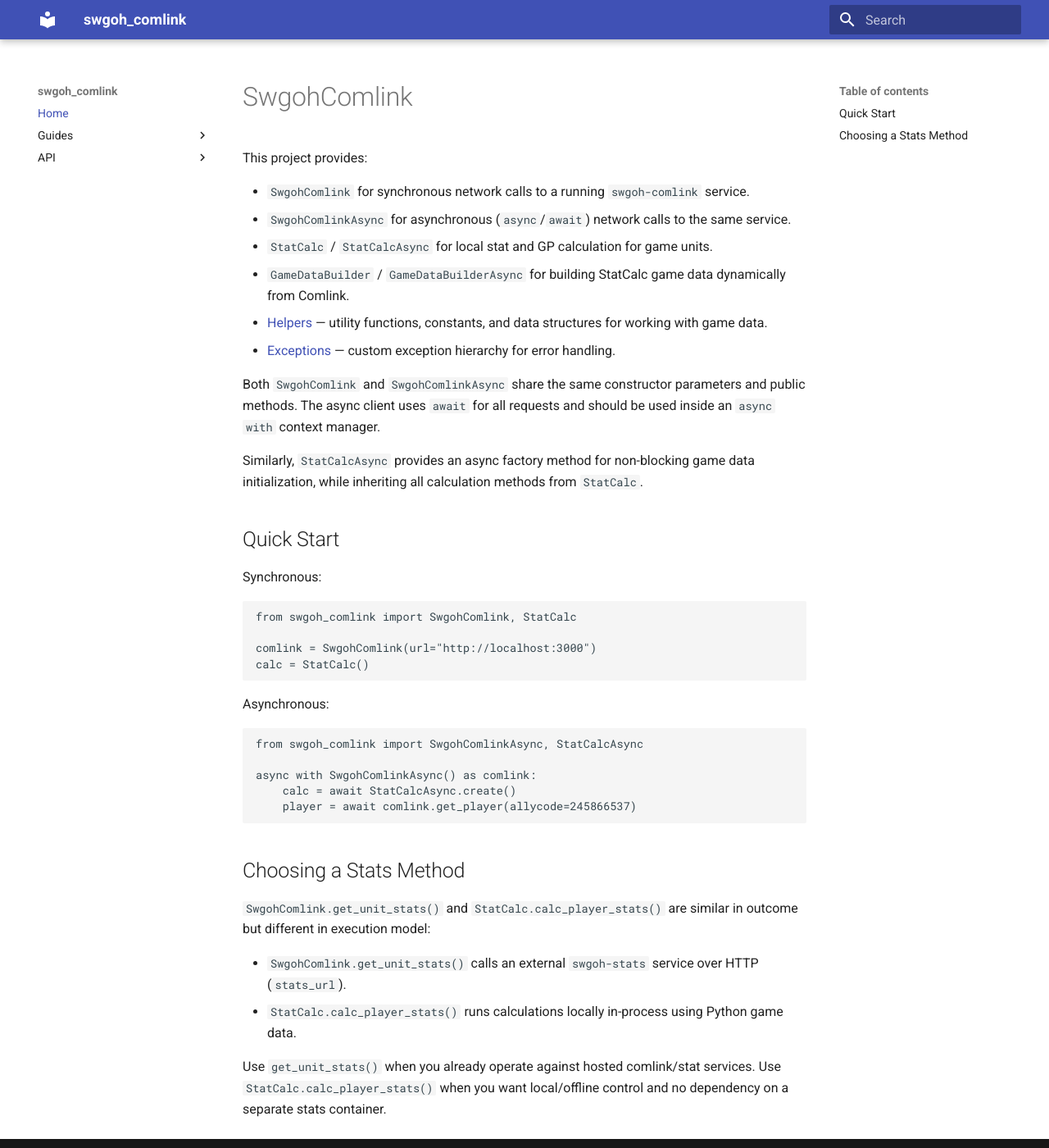
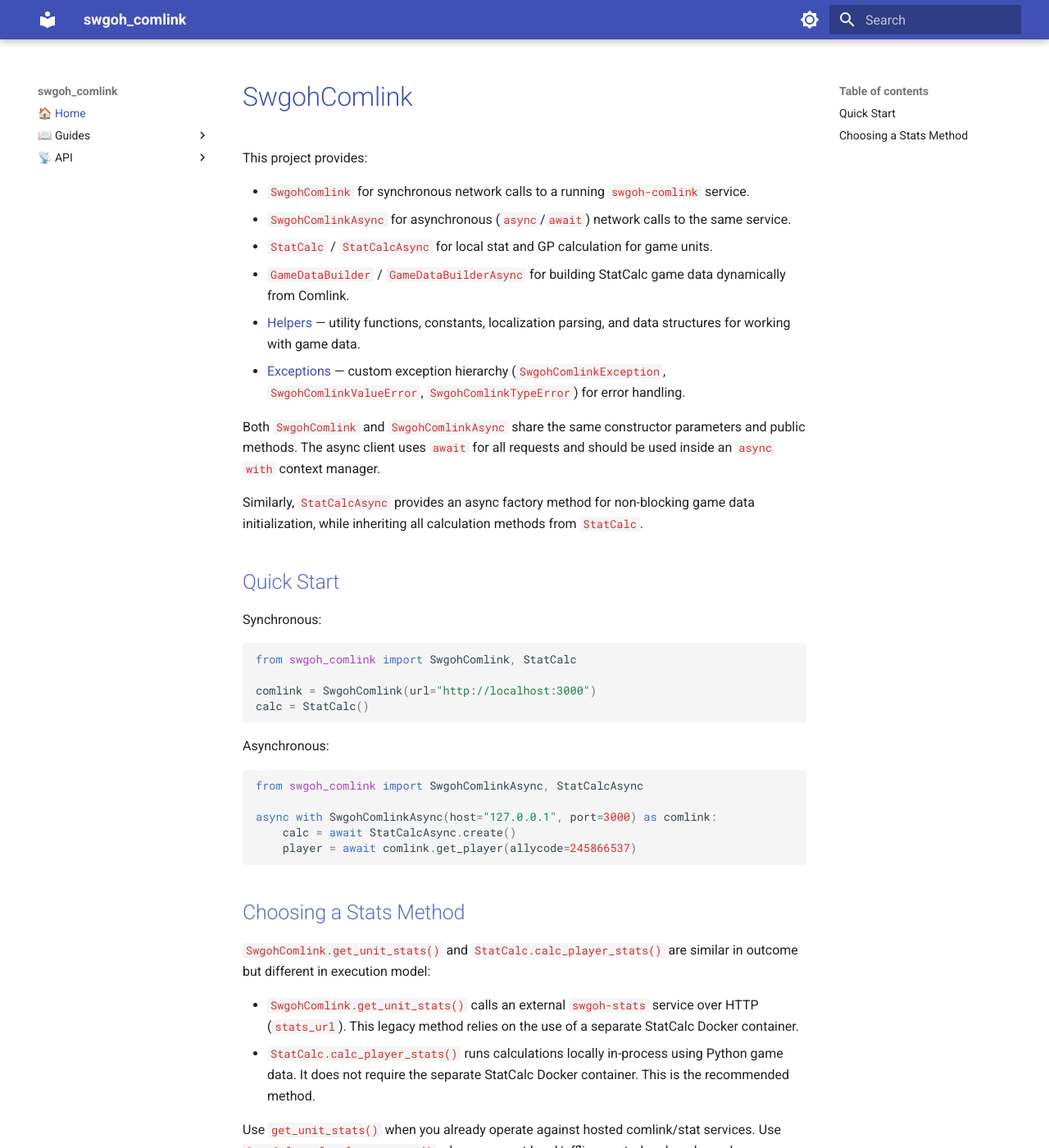
Before and after one commit to swgoh-utils/comlink-python, an MkDocs documentation site: the page built from docs/index.md, in a window 1280 px wide and 1400 px high. Shown: the whole window at 82% size. Built offline with MkDocs 1.6.1 and Material for MkDocs 9.7.7, drawn with Linux system fonts in a browser that asks for light colours; the version menu is left out; some of the changed text lies outside the part shown.

Commit message:
chore: remove sentinel objects, update docs, and refactor code to use Python-native defaults

````diff
--- a/docs/index.md
+++ b/docs/index.md
@@ -6,8 +6,8 @@
 - `SwgohComlinkAsync` for asynchronous (`async`/`await`) network calls to the same service.
 - `StatCalc` / `StatCalcAsync` for local stat and GP calculation for game units.
 - `GameDataBuilder` / `GameDataBuilderAsync` for building StatCalc game data dynamically from Comlink.
-- [Helpers](api/helpers.md) — utility functions, constants, and data structures for working with game data.
-- [Exceptions](api/exceptions.md) — custom exception hierarchy for error handling.
+- [Helpers](api/helpers.md) — utility functions, constants, localization parsing, and data structures for working with game data.
+- [Exceptions](api/exceptions.md) — custom exception hierarchy (`SwgohComlinkException`, `SwgohComlinkValueError`, `SwgohComlinkTypeError`) for error handling.
 
 Both `SwgohComlink` and `SwgohComlinkAsync` share the same constructor parameters and public methods. The async client uses `await` for all requests and should be used inside an `async with` context manager.
 
@@ -29,7 +29,7 @@
 ```python
 from swgoh_comlink import SwgohComlinkAsync, StatCalcAsync
 
-async with SwgohComlinkAsync() as comlink:
+async with SwgohComlinkAsync(host="127.0.0.1", port=3000) as comlink:
     calc = await StatCalcAsync.create()
     player = await comlink.get_player(allycode=245866537)
 ```
@@ -38,8 +38,10 @@
 
 `SwgohComlink.get_unit_stats()` and `StatCalc.calc_player_stats()` are similar in outcome but different in execution model:
 
-- `SwgohComlink.get_unit_stats()` calls an external `swgoh-stats` service over HTTP (`stats_url`).
-- `StatCalc.calc_player_stats()` runs calculations locally in-process using Python game data.
+- `SwgohComlink.get_unit_stats()` calls an external `swgoh-stats` service over HTTP (`stats_url`). This legacy method relies on the use of a separate StatCalc Docker container.
+- `StatCalc.calc_player_stats()` runs calculations locally in-process using Python game data. It does not require the separate StatCalc Docker container. This is the recommended method.
 
 Use `get_unit_stats()` when you already operate against hosted comlink/stat services.
 Use `StatCalc.calc_player_stats()` when you want local/offline control and no dependency on a separate stats container.
+
+Both methods can be used in parallel, allowing for validation of results while migrating from the legacy approach to the native Python approach.
--- /dev/null
+++ b/docs/stylesheets/extra.css
@@ -0,0 +1,101 @@
+/* Custom heading colors for documentation */
+h1 {
+  color: #3f51b5 !important;  /* indigo — matches primary theme */
+}
+
+h2 {
+  color: #5c6bc0 !important;  /* lighter indigo */
+}
+
+h3 {
+  color: #7986cb !important;  /* even lighter indigo */
+}
+
+h4, h5, h6 {
+  color: #9fa8da !important;
+}
+
+/* Dark mode overrides */
+[data-md-color-scheme="slate"] h1 {
+  color: #7986cb !important;
+}
+
+[data-md-color-scheme="slate"] h2 {
+  color: #9fa8da !important;
+}
+
+[data-md-color-scheme="slate"] h3 {
+  color: #c5cae9 !important;
+}
+
+[data-md-color-scheme="slate"] h4,
+[data-md-color-scheme="slate"] h5,
+[data-md-color-scheme="slate"] h6 {
+  color: #e8eaf6 !important;
+}
+
+/* ── mkdocstrings: function & method name colors ── */
+
+/* Function/method names in headings */
+.doc-function .doc-heading code,
+.doc-method .doc-heading code {
+  color: #1565c0 !important;  /* blue */
+}
+
+/* Class names in headings */
+.doc-class .doc-heading code {
+  color: #6a1b9a !important;  /* purple */
+}
+
+/* Attribute/property names */
+.doc-attribute .doc-heading code {
+  color: #00838f !important;  /* teal */
+}
+
+/* Parameter names in signatures */
+.doc-param-name {
+  color: #e65100 !important;  /* deep orange */
+}
+
+/* Parameter type annotations */
+.doc-param-type code {
+  color: #2e7d32 !important;  /* green */
+}
+
+/* Return type annotations */
+.doc-returns-type code {
+  color: #2e7d32 !important;  /* green — same as param types */
+}
+
+/* Inline code references (e.g., `SwgohComlink` in body text) */
+.md-typeset code:not(.highlight code) {
+  color: #d32f2f;  /* red for inline code */
+}
+
+/* ── Dark mode overrides for mkdocstrings ── */
+
+[data-md-color-scheme="slate"] .doc-function .doc-heading code,
+[data-md-color-scheme="slate"] .doc-method .doc-heading code {
+  color: #64b5f6 !important;  /* light blue */
+}
+
+[data-md-color-scheme="slate"] .doc-class .doc-heading code {
+  color: #ce93d8 !important;  /* light purple */
+}
+
+[data-md-color-scheme="slate"] .doc-attribute .doc-heading code {
+  color: #4dd0e1 !important;  /* light teal */
+}
+
+[data-md-color-scheme="slate"] .doc-param-name {
+  color: #ffab40 !important;  /* amber */
+}
+
+[data-md-color-scheme="slate"] .doc-param-type code,
+[data-md-color-scheme="slate"] .doc-returns-type code {
+  color: #81c784 !important;  /* light green */
+}
+
+[data-md-color-scheme="slate"] .md-typeset code:not(.highlight code) {
+  color: #ef9a9a;  /* light red for inline code */
+}
--- a/mkdocs.yml
+++ b/mkdocs.yml
@@ -4,18 +4,38 @@
 
 theme:
   name: material
+  palette:
+    - scheme: default
+      primary: indigo
+      accent: indigo
+      toggle:
+        icon: material/brightness-7
+        name: Switch to dark mode
+    - scheme: slate
+      primary: indigo
+      accent: indigo
+      toggle:
+        icon: material/brightness-4
+        name: Switch to light mode
 
 nav:
-  - Home: index.md
-  - Guides:
-      - Migration Guide: migration.md
-      - Logging: logging.md
-  - API:
-      - SwgohComlink: api/comlink.md
-      - SwgohComlinkAsync: api/async.md
-      - StatCalc: api/statcalc.md
-      - Helpers: api/helpers.md
-      - Exceptions: api/exceptions.md
+  - "\U0001F3E0 Home": index.md
+  - "\U0001F4D6 Guides":
+      - "\U0001F500 Migration Guide": migration.md
+      - "\U0001F4DD Logging": logging.md
+  - "\U0001F4E1 API":
+      - "\U0001F517 SwgohComlink": api/comlink.md
+      - "\u26A1 SwgohComlinkAsync": api/async.md
+      - "\U0001F4CA StatCalc": api/statcalc.md
+      - "\U0001F9F0 Helpers": api/helpers.md
+      - "\u26A0\uFE0F Exceptions": api/exceptions.md
+
+extra:
+  version:
+    provider: mike
+
+extra_css:
+  - stylesheets/extra.css
 
 plugins:
   - search
@@ -35,3 +55,7 @@
   - admonition
   - toc:
       permalink: true
+  - pymdownx.highlight:
+      anchor_linenums: true
+  - pymdownx.superfences
+  - pymdownx.inlinehilite
````
Also changed, not shown: CHANGELOG.md (+5 -6 lines), CONTRIBUTING.md (+4 -4 lines), README.md (+9 -2 lines), docs/api/exceptions.md (+11 -1 lines), docs/api/helpers.md (+0 -22 lines), docs/migration.md (+29 -11 lines), 9 other files.
